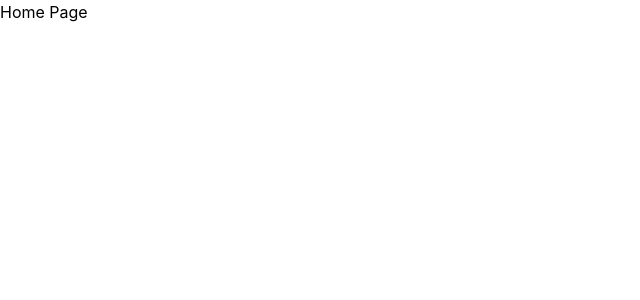
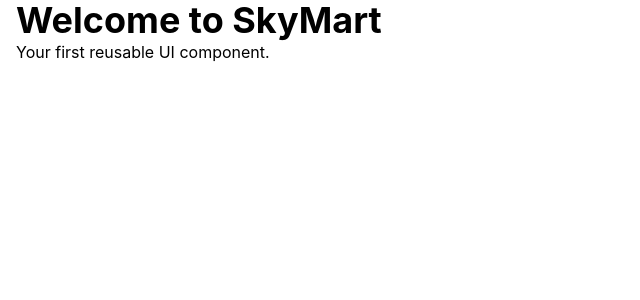
Before and after one commit to T-Harsha-Vardhan/skymart, a React (Vite) app: page / in a window 1280 px wide. Shown: the top 300 px of the page, without its empty margins (0-640 px from the left). Built offline with nearby package versions, Linux system fonts and the light colour scheme.

Commit message:
feat(ui): create Container component

```diff
--- /dev/null
+++ b/src/components/ui/Container.jsx
@@ -0,0 +1,3 @@
+export default function Container({ children }) {
+  return <div className="mx-auto w-full max-w-7xl px-4">{children}</div>;
+}
--- a/src/index.css
+++ b/src/index.css
@@ -1,2 +1,5 @@
 @import "tailwindcss";
+
 @import "./styles/tokens.css";
+@import "./styles/globals.css";
+@import "./styles/utilities.css";
--- a/src/pages/HomePage.jsx
+++ b/src/pages/HomePage.jsx
@@ -1,3 +1,10 @@
+import Container from "../components/ui/Container";
+
 export default function HomePage() {
-  return <h1>Home Page</h1>;
+  return (
+    <Container>
+      <h1 className="text-4xl font-bold">Welcome to SkyMart</h1>
+      <p>Your first reusable UI component.</p>
+    </Container>
+  );
 }
```
